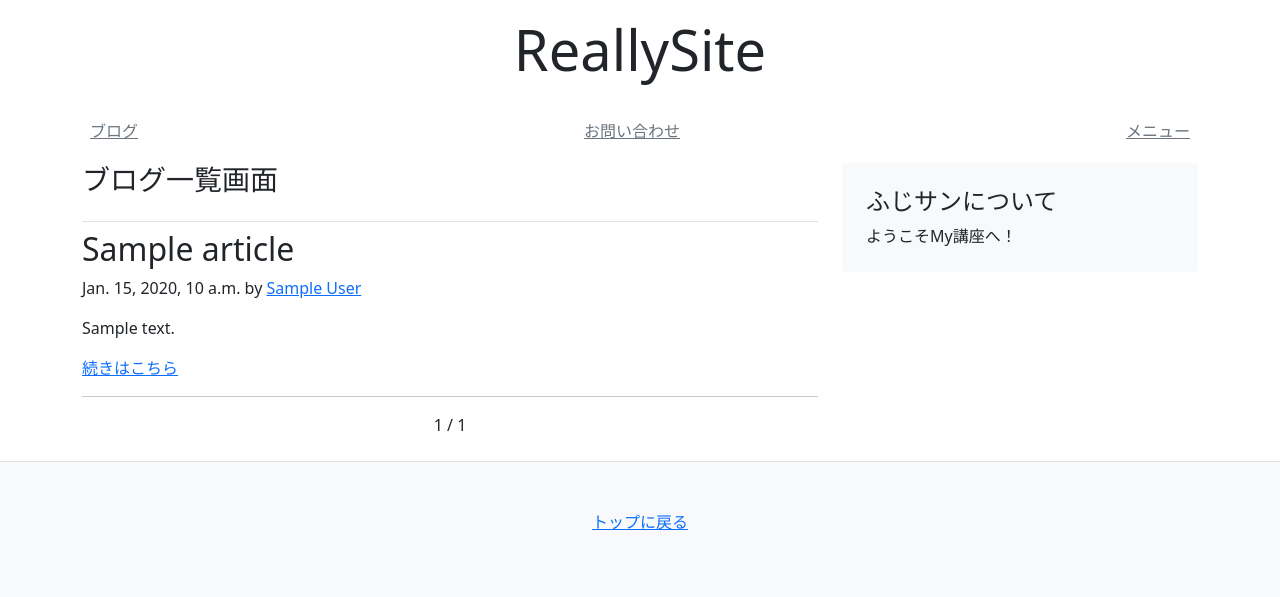
After one commit to Musty-string3/Udemy-django-ReallySite, a Django app: template templates/blog/blogs.html in a window 1280 px wide. The commit adds this page. Shown: the top 597 px of the page. Run offline with Django 3.2, Linux system fonts and the light colour scheme; the template is opened without the code that fills it: most values are stand-ins (such as "Sample title", 1, 10 or a date in 2020).

Commit message:
Articleの追加

```diff
--- a/blog/urls.py
+++ b/blog/urls.py
@@ -1,6 +1,8 @@
 from django.urls import path
 from . import views
 
+app_name = 'blog'
 urlpatterns = [
-    path('test/', views.test),
+    path('index/', views.index, name='index'),
+    path('<int:pk>/', views.article, name='detail'),
 ]
--- a/mysite/views.py
+++ b/mysite/views.py
@@ -1,9 +1,12 @@
 from django.shortcuts import render
 from django.http import HttpResponse
+from blog.models import Article
 
 def index(request):
+    last_three_articles = Article.objects.all()[:3]
     context = {
         'title': 'Really Site',
+        'last_three_articles': last_three_articles,
     }
     print(context)
     return render(request, 'mysite/index.html', context)
--- /dev/null
+++ b/templates/blog/blogs.html
@@ -0,0 +1,52 @@
+{% extends "mysite/base.html" %}
+
+{% block content %}
+
+
+<main class="container">
+    <div class="row">
+        <div class="col-md-8">
+            <h3 class="pb-4 font-italic border-bottom">
+                ブログ一覧画面
+            </h3>
+
+            {% for article in paginator_articles %}
+                <div class="blog-post">
+                    <h2 class="blog-post-title">{{ article.title }}</h2>
+                    <p class="blog-post-meta">{{ article.created_at }} by <a href="#">
+                        {{ article.author }}</a></p>
+                        <p>{{ article.text }}</p>
+                    <a class="None-stretched-link" href="/blog/{{ article.id }}/">続きはこちら</a>
+                </div>
+                <hr>
+            {% endfor %}
+
+            <nav class="blog-pagination d-flex justify-content-center">
+                <div class="pagination">
+                    <span class="step-links">
+                        {% if paginator_articles.has_previous %}
+                        <a class="btn btn-outline-primary" href="?page={{ paginator_articles.previous_page_number }}">＜</a>
+                        {% endif %}
+                        <span class="m-2 current">
+                            {{ paginator_articles.number }} / {{ paginator_articles.paginator.num_pages }}
+                        </span>
+
+                        {% if paginator_articles.has_next %}
+                            <a class="btn btn-outline-primary" href="?page={{ paginator_articles.next_page_number }}">＞</a>
+                        {% endif %}
+                    </span>
+                </div>
+            </nav>
+        </div>
+        <aside class="col-md-4">
+            <div class="p-4 mb-3 bg-light rounded">
+                <h4 class="font-italic">
+                    ふじサンについて
+                </h4>
+                <p class="mb-0">ようこそMy講座へ！</p>
+            </div>
+        </aside>
+    </div>
+</main>
+
+{% endblock %}
--- a/templates/mysite/snippets/header.html
+++ b/templates/mysite/snippets/header.html
@@ -8,9 +8,9 @@
     </header>
     <div class="py-1 mb-2">
         <nav class="nab d-flex justify-content-between">
-            <a class="p-2 link-secondry" href="#">ブログ</a>
-            <a class="p-2 link-secondry" href="#">ブログ</a>
-            <a class="p-2 link-secondry" href="#">メニュー</a>
+            <a class="p-2 link-secondary" href="{% url 'blog:index' %}">ブログ</a>
+            <a class="p-2 link-secondary" href="#">お問い合わせ</a>
+            <a class="p-2 link-secondary" href="#">メニュー</a>
         </nav>
     </div>
 </div>
```
Also changed, not shown: blog/views.py (+27 -3 lines), templates/blog/article.html (added, +28 -0 lines), templates/mysite/index.html (+12 -8 lines).
